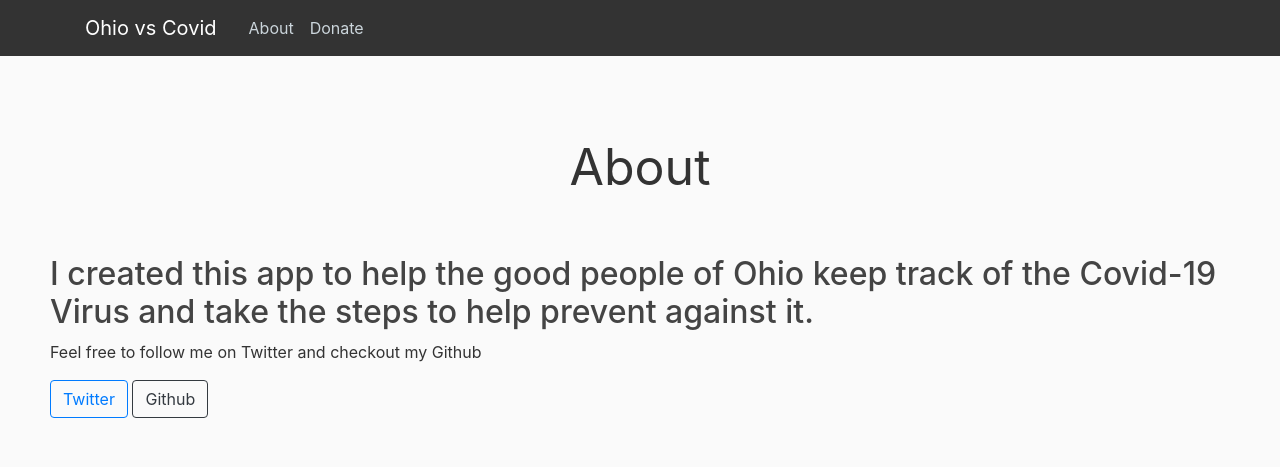
After one commit to BD33/ohiovscovid, a Django app: page /about/ in a window 1280 px wide. The commit adds this page. Shown: the top 467 px of the page. Run offline with Django 3.2, Linux system fonts and the light colour scheme; some libraries are stand-ins or nearby versions.

Commit message:
added about and donate pages

```diff
--- a/covid/static/covid/main.css
+++ b/covid/static/covid/main.css
@@ -95,7 +95,19 @@ body {
     display: flex;
     justify-content: center;
   }
+  @media (min-width: 768px){
 
+    .headingFor {
+      margin: 10px;
+      padding :2px;
+      color: black;
+      font-size: 15px;
+      border-style: solid;
+      border-width: 2px;
+      display: inline-block
+  }
+
+  }
 .headingFor {
     margin: 20px;
     padding :5px;
@@ -104,7 +116,7 @@ body {
     border-style: solid;
     border-width: 2px;
     display: inline-block
-  }
+}
   mark.red {
     color:#ff0000;
     background: none;
--- /dev/null
+++ b/covid/templates/covid/about.html
@@ -0,0 +1,17 @@
+{% extends "covid/base.html" %}
+{% block content %}
+
+
+<div class="homeContainer">
+    <div class="mainHead">
+    About
+    </div>
+    <H2>I created this app to help the good people of Ohio keep track of the Covid-19 Virus and take the steps to help prevent against it.</H2>
+    <p>Feel free to follow me on Twitter and checkout my Github</p>
+    <a class="btn btn-outline-primary" href="http://www.twitter.com/billydeniro3" role="button">Twitter</a>
+    <a class="btn btn-outline-dark" href="https://github.com/BD33" role="button">Github</a>
+    </div>
+
+
+
+  {% endblock content %}
--- a/covid/templates/covid/base.html
+++ b/covid/templates/covid/base.html
@@ -26,7 +26,12 @@
             </button>
             <div class="collapse navbar-collapse" id="navbarToggle">
               <div class="navbar-nav mr-auto">
-
+                <li class="nav-item">
+                  <a class="nav-link" href={% url 'covid-about' %}>About</a>
+                </li>
+                <li class="nav-item">
+                  <a class="nav-link" href="https://www.hopkinsmedicine.org/coronavirus/giving.html">Donate</a>
+                </li>
               </div>
               <!-- Navbar Right Side -->
 
--- a/covid/urls.py
+++ b/covid/urls.py
@@ -3,4 +3,6 @@ from . import views
 
 urlpatterns = [
     path('', views.home, name='blog-about'),
+    path('about/', views.about, name='covid-about'),
+
 ]
--- a/covid/views.py
+++ b/covid/views.py
@@ -83,3 +83,7 @@ def home(request):
      }
 
     return render(request, 'covid/home.html', context)
+
+def about(request):
+
+    return render(request, 'covid/about.html')
```
